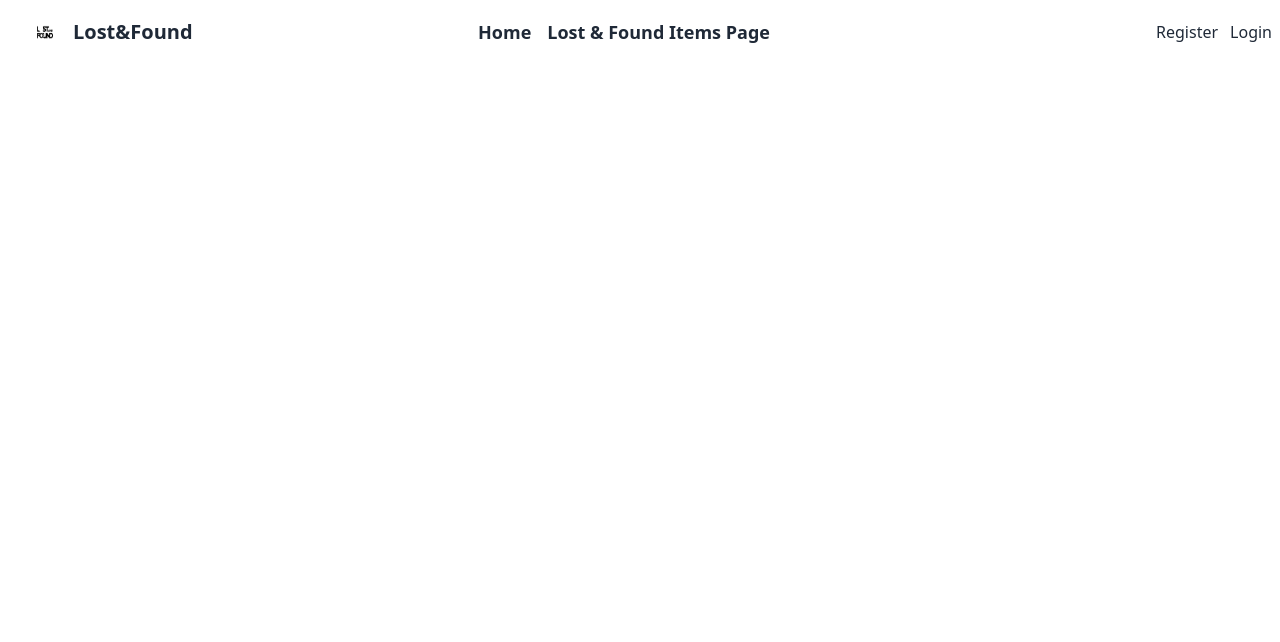
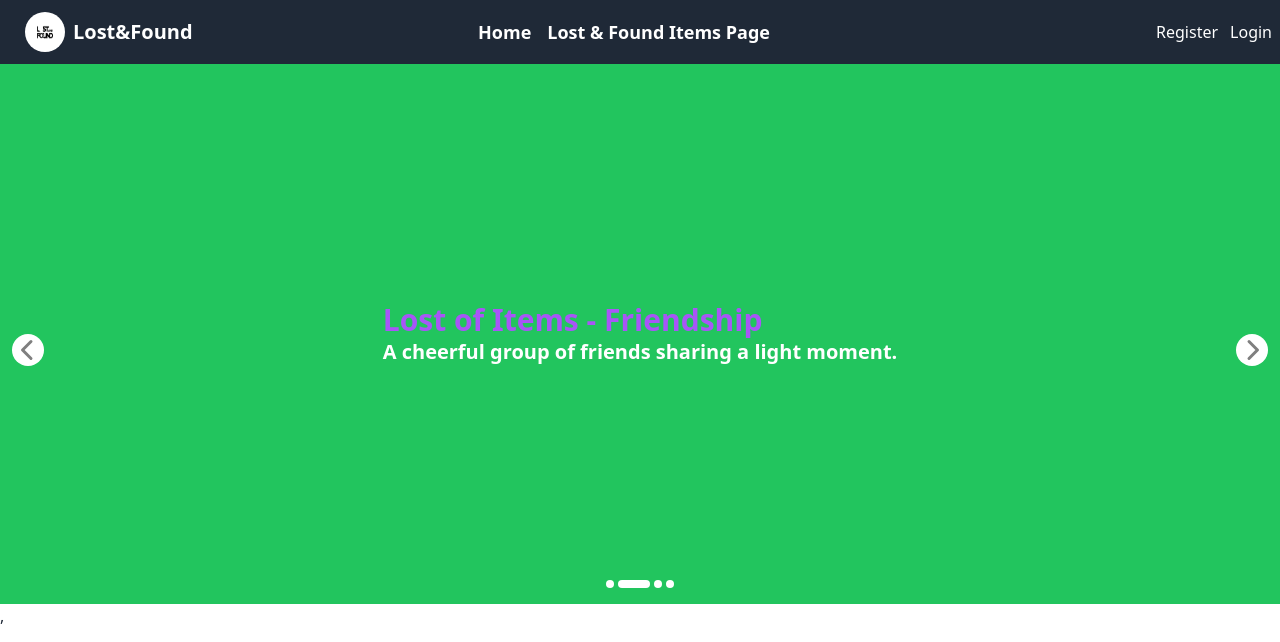
Before and after one commit to MeghlaB/Lost_of_Items, a React (Vite) app: page / in a window 1280 px wide. Shown: the top 642 px of the page. Built offline with nearby package versions, Linux system fonts and the light colour scheme.

Commit message:
banner_added

```diff
--- a/src/AuthProvider/AuthProvider.jsx
+++ b/src/AuthProvider/AuthProvider.jsx
@@ -1,9 +1,21 @@
-import React from 'react'
+import React, { createContext, useState } from 'react'
 
-export default function AuthProvider() {
+
+export const AuthContext = createContext(null)
+
+
+export default function AuthProvider({children}) {
+
+  const [user,setUser] = useState(null)
+  const userInfo ={
+    name:'meghla'
+  }
+
+
+
   return (
-    <div>
-
-    </div>
+    <AuthContext.Provider value={userInfo}>
+          {children}
+    </AuthContext.Provider>
   )
 }
--- a/src/Components/Navbar.jsx
+++ b/src/Components/Navbar.jsx
@@ -1,12 +1,15 @@
-import React from 'react'
+import React, { useContext } from 'react'
 import { Link, NavLink } from 'react-router-dom'
 import logo from '../assets/logo.png'
+import { AuthContext } from '../AuthProvider/AuthProvider'
 
 
 
 export default function Navbar() {
+    const{name} = useContext(AuthContext)
+
     return (
-        <div className="navbar bg-base-100">
+        <div className="navbar bg-gray-800 text-white">
             <div className="navbar-start">
                 <div className="dropdown">
                     <div tabIndex={0} role="button" className="btn btn-ghost lg:hidden">
--- /dev/null
+++ b/src/Pages/Banner.jsx
@@ -0,0 +1,60 @@
+import { useCallback, useEffect, useState } from "react";
+
+export default function Banner() {
+  const [currentSlider, setCurrentSlider] = useState(0);
+  const carouselImages = [
+    { title: "Lost of Items - Medical Support", description: "Your contribution can make a life-changing difference.", bgColor: "bg-red-500" },
+    { title: "Lost of Items - Friendship", description: "A cheerful group of friends sharing a light moment.", bgColor: "bg-green-500" },
+    { title: "Lost of Items - Creativity", description: "Support creative projects and business initiatives.", bgColor: "bg-blue-500" },
+    { title: "Lost of Items - Community Help", description: "Help bring the community together and support each other.", bgColor: "bg-yellow-500" }
+  ];
+
+  const prevSlider = () => setCurrentSlider((currentSlider) => currentSlider === 0 ? carouselImages.length - 1 : currentSlider - 1);
+  const nextSlider = useCallback(() => setCurrentSlider((currentSlider) => currentSlider === carouselImages.length - 1 ? 0 : currentSlider + 1), [carouselImages.length]);
+
+  useEffect(() => {
+    const intervalId = setInterval(() => {
+      nextSlider();
+    }, 3000);
+    return () => clearInterval(intervalId);
+  }, [nextSlider]);
+
+  return (
+    <div className="h-60 w-full md:h-[470px] lg:h-[540px] relative overflow-hidden">
+
+      <button onClick={prevSlider} className="absolute top-1/2 left-3 z-50 flex justify-center items-center bg-white rounded-full w-6 h-6 md:w-8 md:h-8">
+        <svg className="icon h-4 w-4 fill-black/50 md:h-6 md:w-6" viewBox="0 0 1024 1024" xmlns="http://www.w3.org/2000/svg"><path d="M685.248 104.704a64 64 0 010 90.496L368.448 512l316.8 316.8a64 64 0 01-90.496 90.496L232.704 557.248a64 64 0 010-90.496l362.048-362.048a64 64 0 0190.496 0z"></path></svg>
+      </button>
+
+      <button onClick={nextSlider} className="absolute top-1/2 z-50 right-3 flex justify-center items-center bg-white rounded-full w-6 h-6 md:w-8 md:h-8">
+        <svg className="icon h-4 w-4 fill-black/50 md:h-6 md:w-6" viewBox="0 0 1024 1024" xmlns="http://www.w3.org/2000/svg" transform="rotate(180)"><path d="M685.248 104.704a64 64 0 010 90.496L368.448 512l316.8 316.8a64 64 0 01-90.496 90.496L232.704 557.248a64 64 0 010-90.496l362.048-362.048a64 64 0 0190.496 0z"></path></svg>
+      </button>
+
+      <div className="absolute top-1/2 left-1/2 transform -translate-x-1/2 -translate-y-1/2 text-white text-xl sm:text-2xl md:text-3xl font-bold z-50">
+        <h3 className='space-y-3 text-purple-500 typewriter'>{carouselImages[currentSlider].title}</h3>
+        <p className='text-xl'>{carouselImages[currentSlider].description}</p>
+      </div>
+
+      <div className="flex justify-center items-center rounded-full z-50 absolute bottom-4 w-full gap-1">
+        {carouselImages.map((img, idx) => (
+          <button
+            key={`${img.title}_${idx}`}
+            onClick={() => setCurrentSlider(idx)}
+            className={`rounded-full duration-500 bg-white ${currentSlider === idx ? "w-8" : "w-2"} h-2`}
+          />
+        ))}
+      </div>
+
+      <div className="ease-linear duration-500 flex transform-gpu" style={{ transform: `translateX(-${currentSlider * 100}%)` }}>
+        {carouselImages.map((slide, idx) => (
+          <div
+            key={slide.title}
+            className={`min-w-full h-60 bg-black/20 sm:h-96 md:h-[540px] ${slide.bgColor} flex items-center justify-center`}
+          >
+            {/* You can add any content inside this div, like an image or icon */}
+          </div>
+        ))}
+      </div>
+    </div>
+  );
+}
--- a/src/Pages/Home.jsx
+++ b/src/Pages/Home.jsx
@@ -1,9 +1,8 @@
 import React from 'react'
+import Banner from './Banner'
 
 export default function Home() {
     return (
-        <div>
-
-        </div>
+        <Banner></Banner>
     )
 }
--- /dev/null
+++ b/src/Pages/LoginPage.jsx
@@ -0,0 +1,9 @@
+import React from 'react'
+
+export default function LoginPage() {
+  return (
+    <div>
+
+    </div>
+  )
+}
--- /dev/null
+++ b/src/Pages/Register.jsx
@@ -0,0 +1,9 @@
+import React from 'react'
+
+export default function Register() {
+  return (
+    <div>
+
+    </div>
+  )
+}
--- /dev/null
+++ b/src/PrivetRoute/Privet.jsx
@@ -0,0 +1,9 @@
+import React from 'react'
+
+export default function Privet() {
+  return (
+    <div>
+
+    </div>
+  )
+}
--- a/src/main.jsx
+++ b/src/main.jsx
@@ -4,9 +4,12 @@ import './index.css'
 
 import { RouterProvider } from 'react-router-dom'
 import router from './Router/Router.jsx'
+import AuthProvider from './AuthProvider/AuthProvider.jsx'
 
 createRoot(document.getElementById('root')).render(
-  <React.StrictMode>
+  <AuthProvider>
+    <React.StrictMode>
     <RouterProvider router={router} />
   </React.StrictMode>,
+  </AuthProvider>
 )
```
Also changed, not shown: src/AuthProvider/ThemeProvider.jsx (added).
